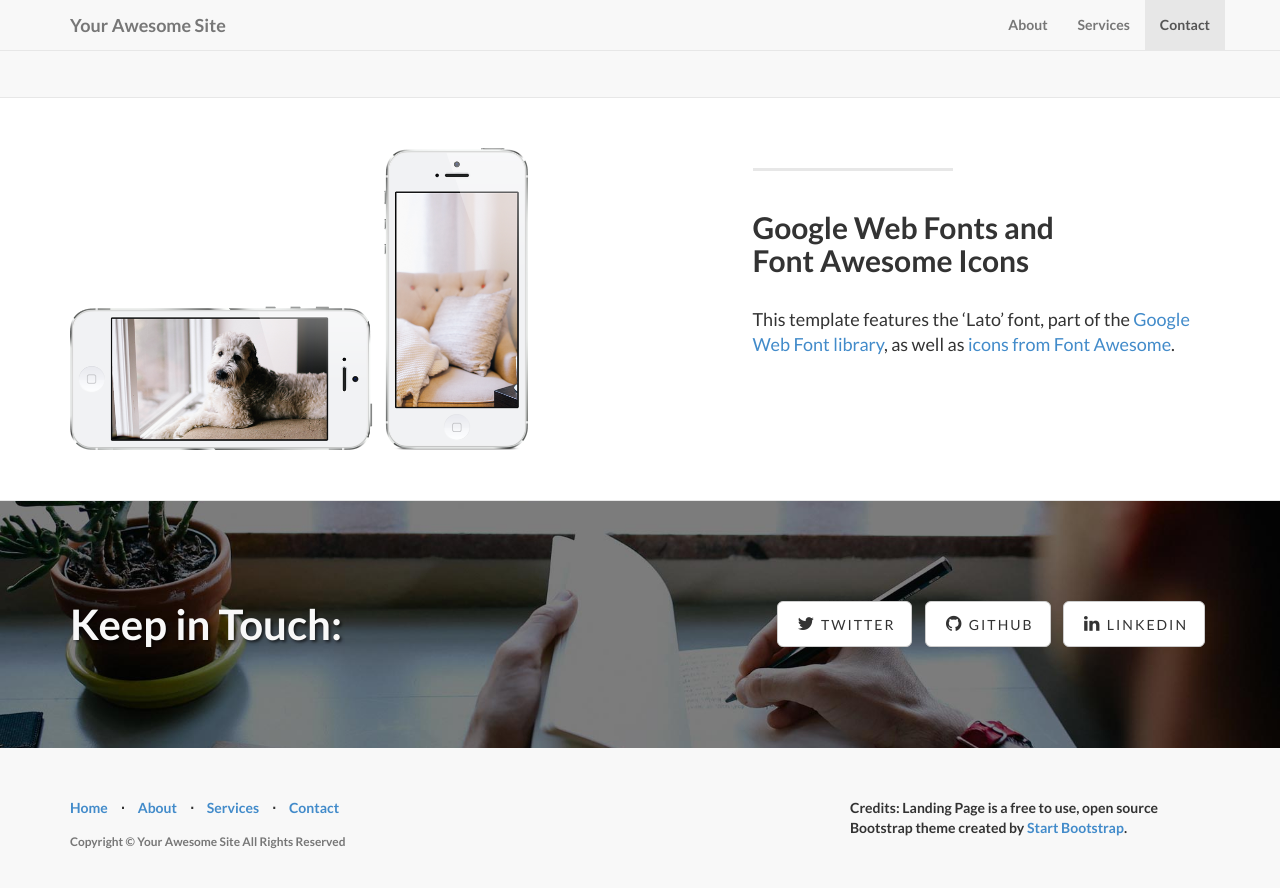
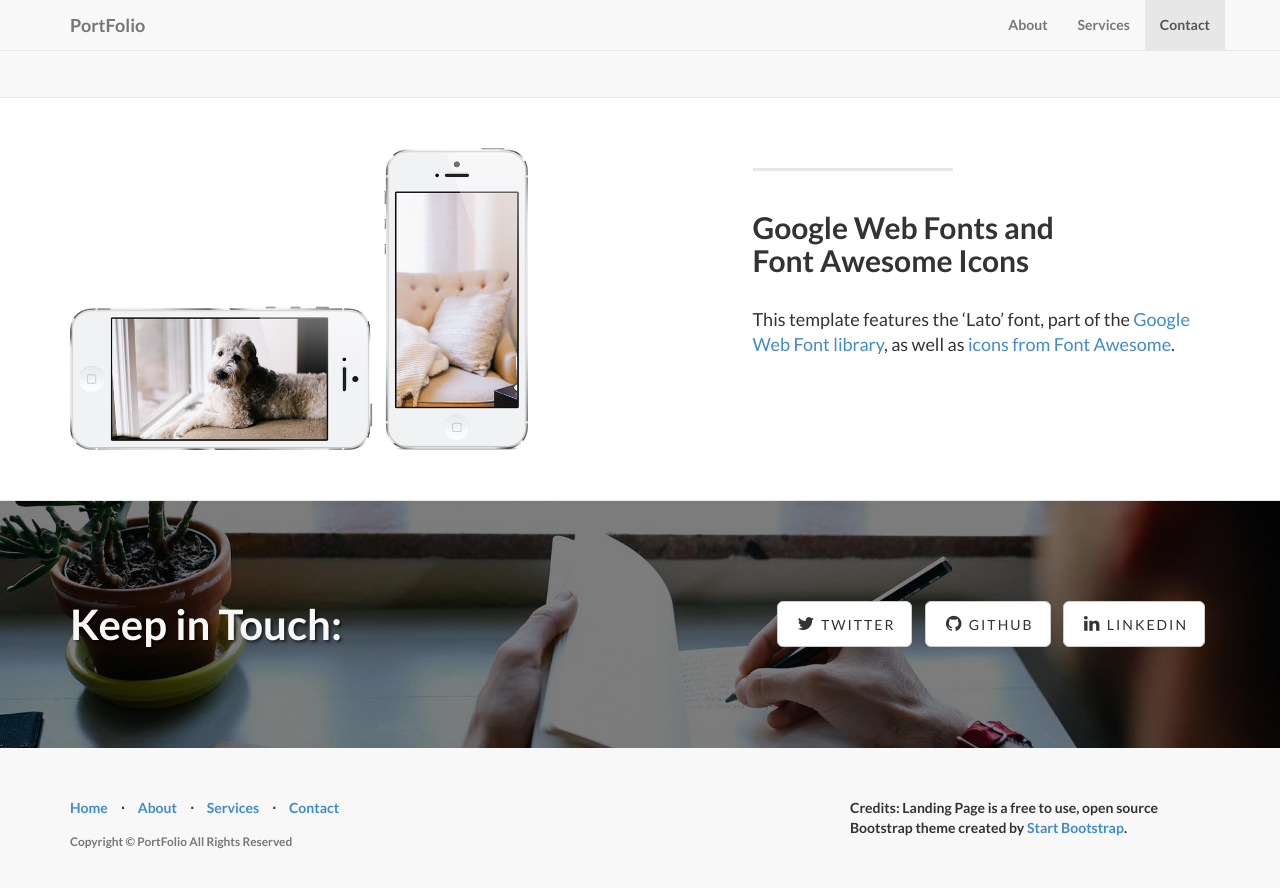
Before and after one commit to felipecorral/felipecorral, a Jekyll site: the page built from index.html, in a window 1280 px wide and 900 px high, scrolled down 1902 px. Shown: the top 888 px of the window. Built offline with Jekyll 4.4.1, drawn with Linux system fonts in a browser that asks for light colours.

Commit message:
Update _config.yml

```diff
--- a/_config.yml
+++ b/_config.yml
@@ -2,10 +2,10 @@
 #      Main Configs       #
 # ----------------------- #
 
-url: http://yoursite.com
-title: Your Awesome Site
-email: your-email@domain.com
-author: Your Name
+url: http://felipecorral.github.io/
+title: PortFolio
+email: felipecorral@gmail.com
+author: Felipe Corral
 description: > # "Write an awesome description for your new site here.
   You can edit this line in _config.yml. It will appear in your document
   head meta (for Google search results) and in your feed.xml site
@@ -27,6 +27,6 @@
   - title: twitter
     url: https://twitter.com/SBootstrap
   - title: github
-    url: https://github.com/IronSummitMedia/startbootstrap
+    url: https://github.com/felipecorral
   - title: linkedin
     url:
```
